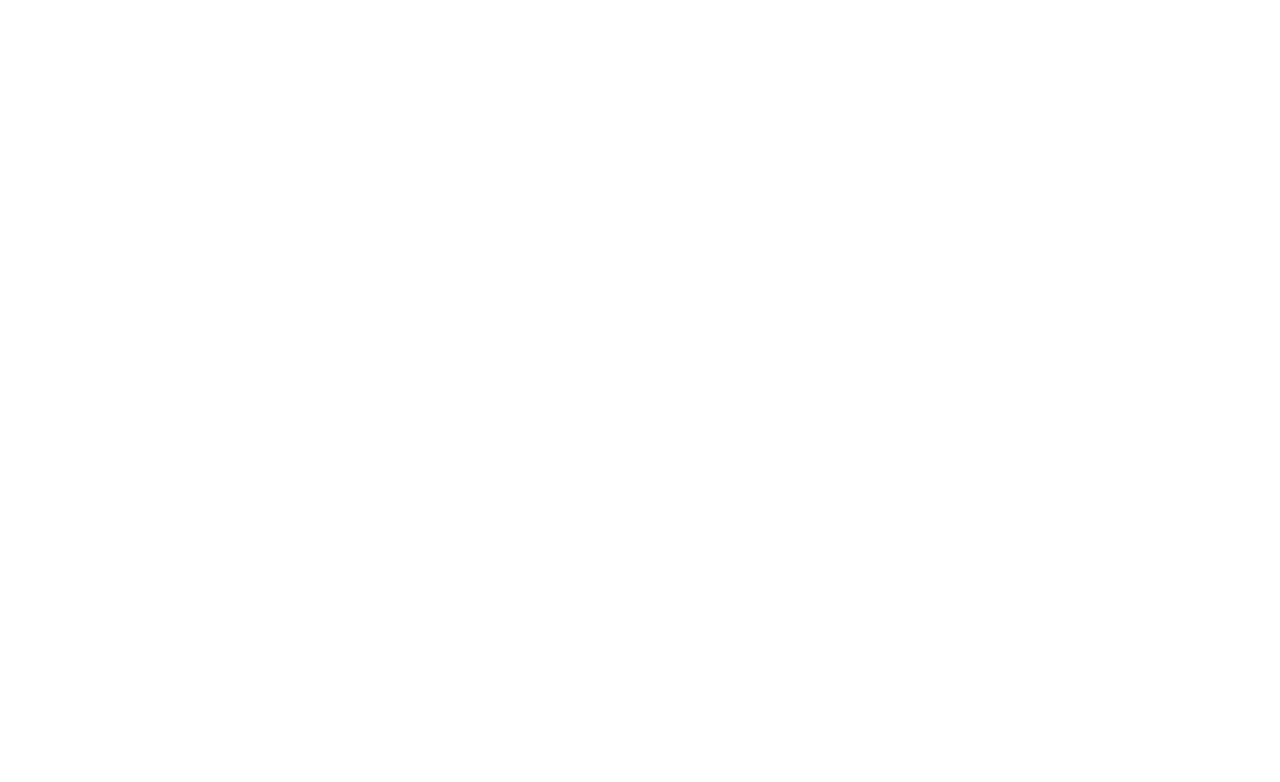
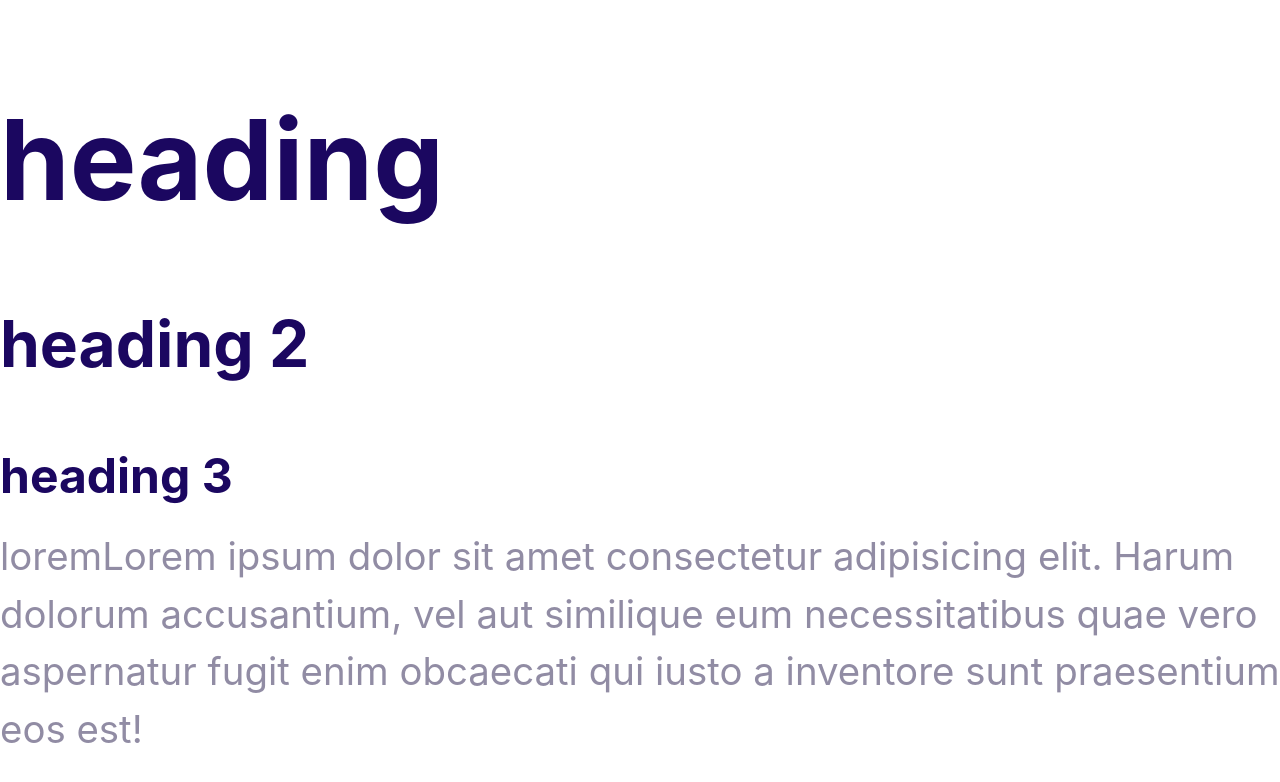
Before and after one commit to rajeswari03/moshify, a plain HTML site: page index.html in a window 1280 px wide. Drawn offline with nearby package versions, Linux system fonts and the light colour scheme.

Commit message:
define the styles for the fonts.

```diff
--- a/css/styles.css
+++ b/css/styles.css
@@ -6,3 +6,41 @@
   --color-headings: #1b0760;
   --color-body: #918ca4;
 }
+body {
+  font-family: inter, Arial, Helvetica, sans-serif;
+  font-size: 2.4rem;
+  line-height: 1.5;
+  color: var(--color-body);
+}
+h1,
+h2,
+h3 {
+  color: var(--color-headings);
+  margin-bottom: 1rem;
+}
+h1 {
+  font-size: 7rem;
+}
+h2 {
+  font-size: 4rem;
+}
+h3 {
+  font-size: 3rem;
+}
+p {
+  margin: 0;
+}
+@media screen and(min-width:1024px) {
+  body {
+    font-size: 1.8rem;
+  }
+  h1 {
+    font-size: 8rem;
+  }
+  h2 {
+    font-size: 4rem;
+  }
+  h3 {
+    font-size: 2.4rem;
+  }
+}
--- a/index.html
+++ b/index.html
@@ -8,5 +8,15 @@
     <link rel="stylesheet" href="css/normalize.css" />
     <link rel="stylesheet" href="css/styles.css" />
   </head>
-  <body></body>
+  <body>
+    <h1>heading</h1>
+    <h2>heading 2</h2>
+    <h3>heading 3</h3>
+    <p>
+      loremLorem ipsum dolor sit amet consectetur adipisicing elit. Harum
+      dolorum accusantium, vel aut similique eum necessitatibus quae vero
+      aspernatur fugit enim obcaecati qui iusto a inventore sunt praesentium eos
+      est!
+    </p>
+  </body>
 </html>
```
